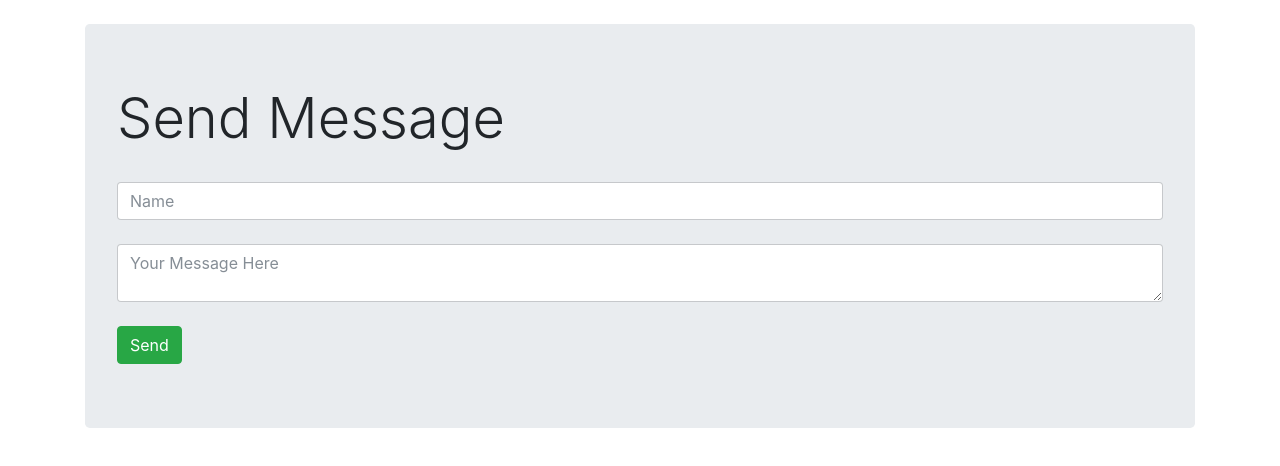
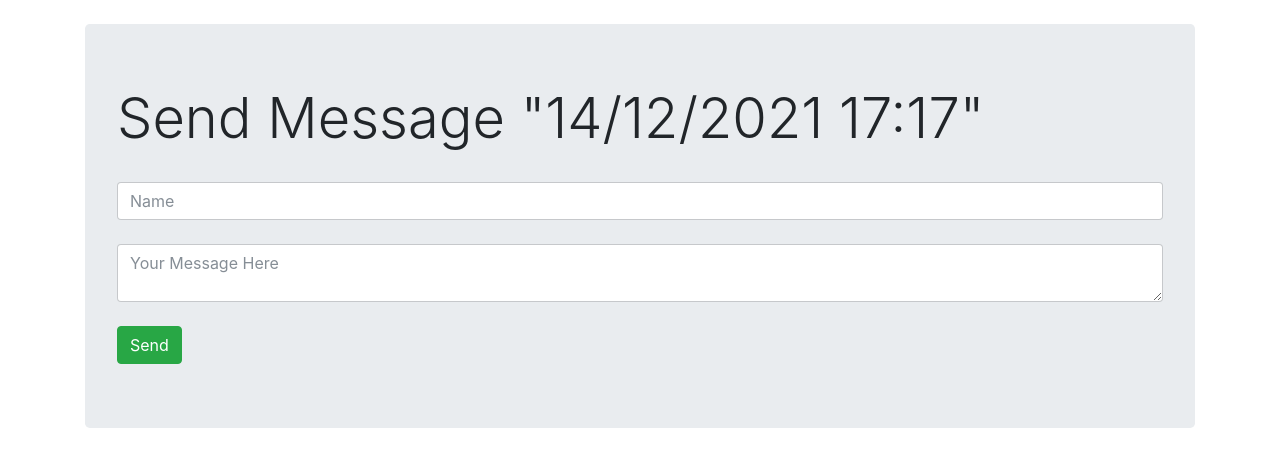
Before and after one commit to sysfabrantes/ezops-test-felipeabrantes, a website: page index.html in a window 1280 px wide. Drawn offline with nearby package versions, Linux system fonts and the light colour scheme; no server answers.

Commit message:
Update index.html

```diff
--- a/index.html
+++ b/index.html
@@ -12,7 +12,7 @@
 <div class="container">
     <br>
     <div class="jumbotron">
-        <h1 class="display-4">Send Message</h1>
+        <h1 class="display-4">Send Message "14/12/2021 17:17"</h1>
         <br>
         <input id = "name" class="form-control" placeholder="Name">
         <br>
```
